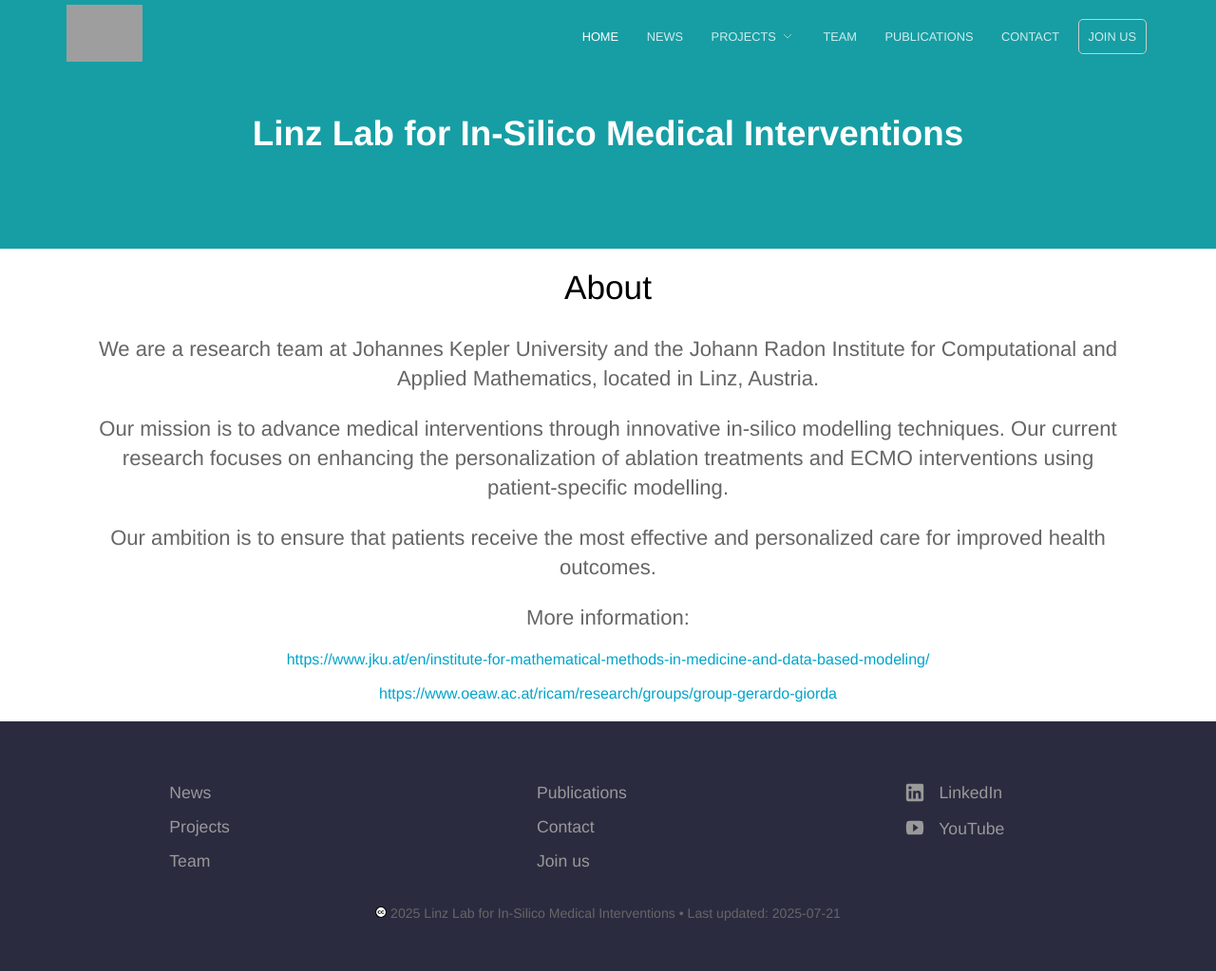
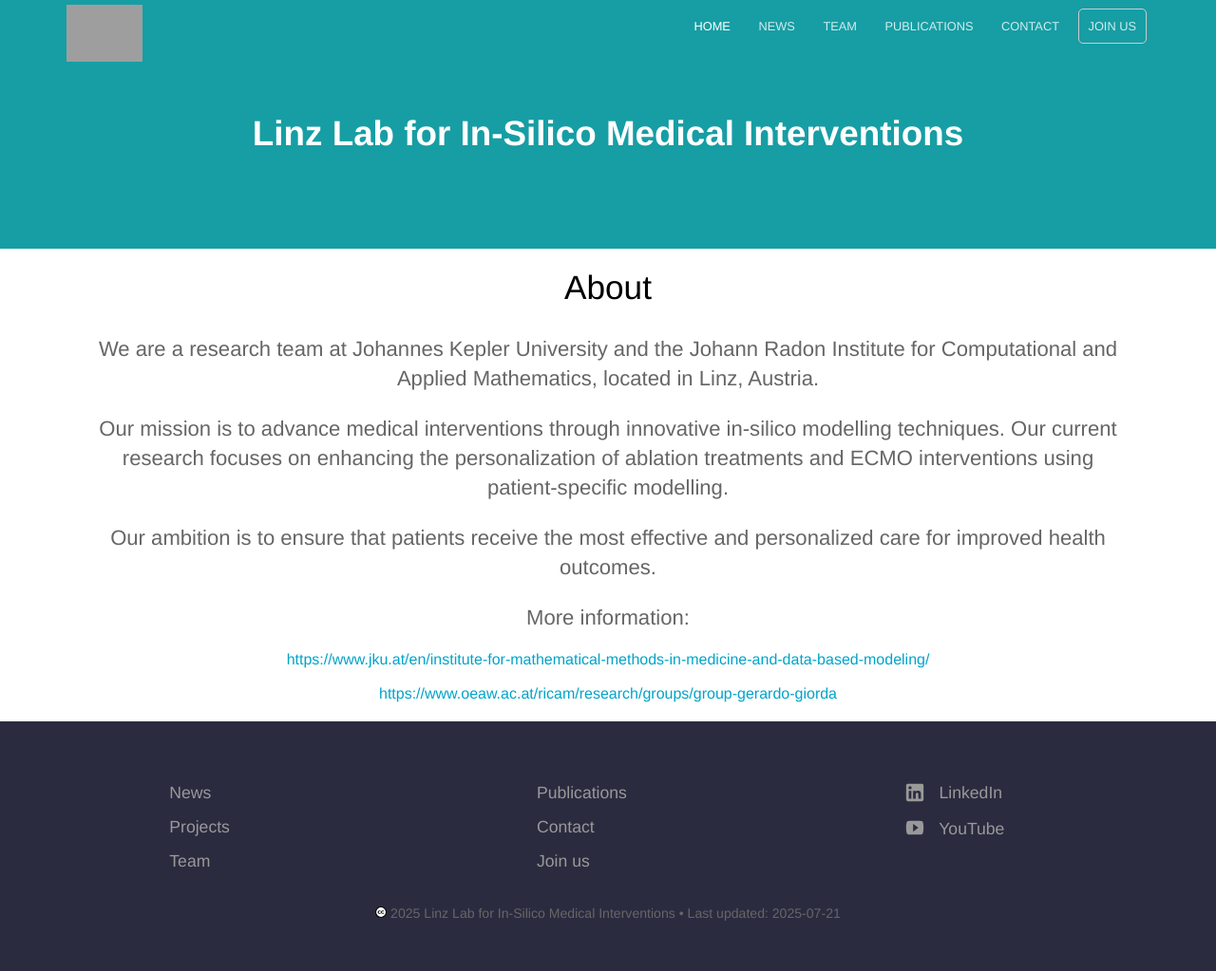
Before and after one commit to linzlabinsilmed/linzlabinsilmed.github.io, a Jekyll site: the page built from index.html, in a window 1280 px wide. Shown: the whole page at 95% size. Built offline with Jekyll 4.4.1, drawn with Linux system fonts in a browser that asks for light colours; the list of posts is cut into pages by our own code; grey boxes are pictures that could not be loaded.

Commit message:
Update navigation.scss

```diff
--- a/_sass/navigation.scss
+++ b/_sass/navigation.scss
@@ -101,8 +101,7 @@ nav {
 		  position: relative;
 
 		  @media #{$mid-point} {
-		    display: inline-flex;
-		    align-items: center;
+		    display: none;
 		  }
 
 		&.nav-toggle {
```
